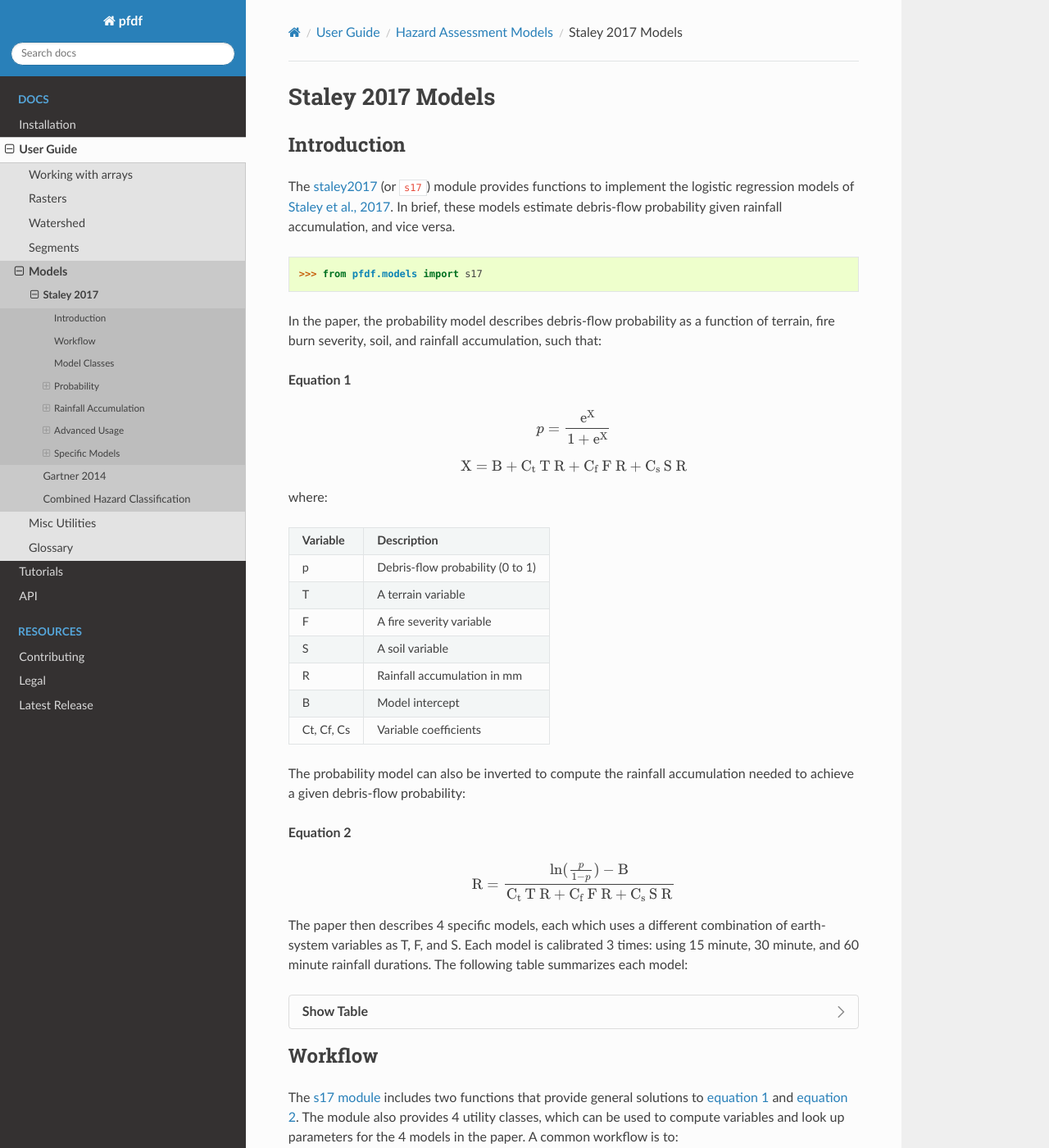
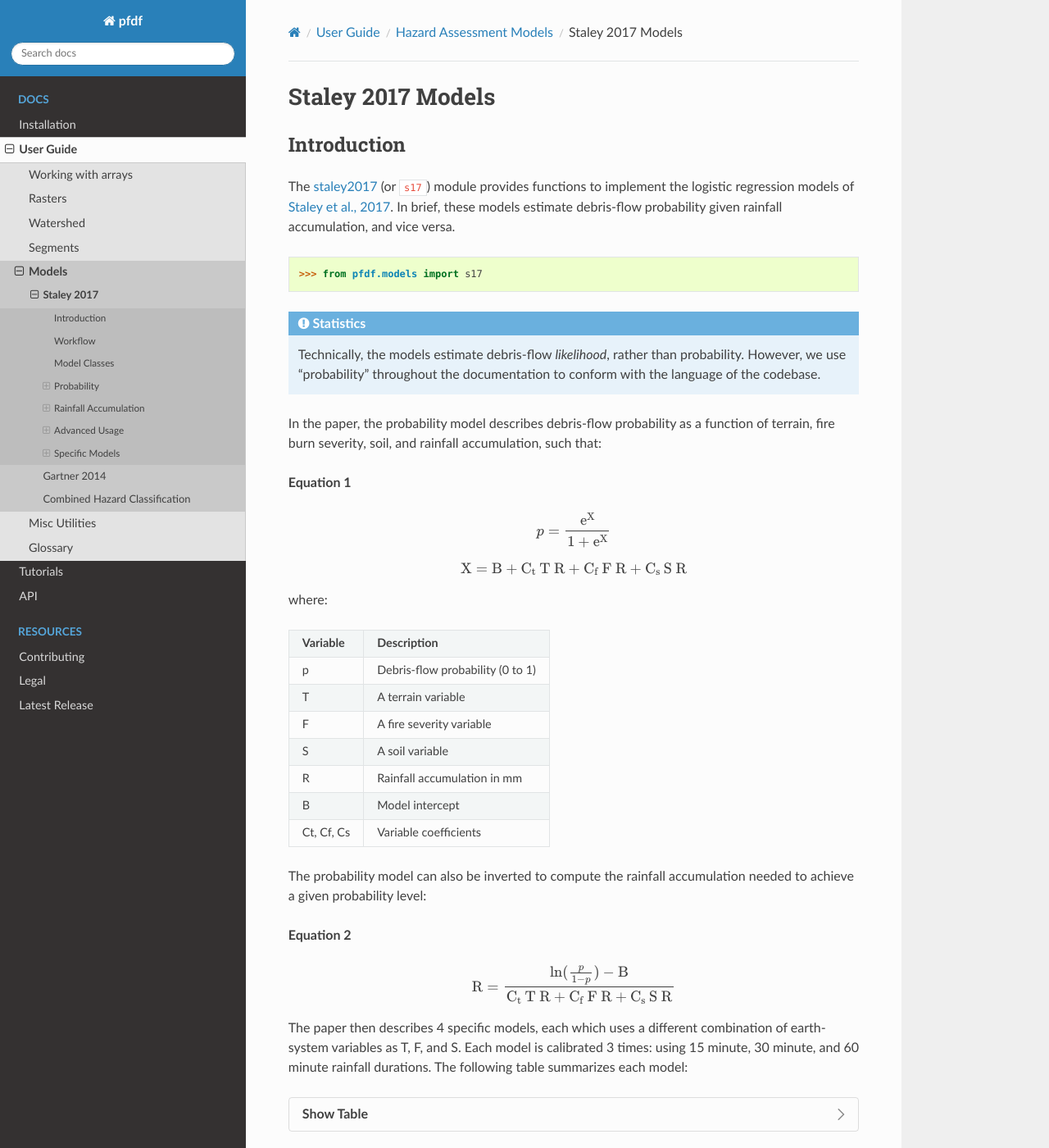
Before and after one commit to JonKing93/pfdf, a Sphinx documentation site: the page built from docs/guide/models/s17.rst, in a window 1280 px wide and 1400 px high. Shown: the whole window at 82% size. Built offline with Sphinx 7.4.7 and the Read the Docs theme 2.0.0, drawn with Linux system fonts in a browser that asks for light colours; some of the changed text lies outside the part shown.

Commit message:
supplement notes in s17 and watershed

```diff
--- a/docs/guide/models/s17.rst
+++ b/docs/guide/models/s17.rst
@@ -9,6 +9,11 @@ The :ref:`staley2017 <pfdf.models.staley2017>` (or ``s17``) module provides func
 ::
 
   >>> from pfdf.models import s17
+
+.. admonition:: Statistics
+
+    Technically, the models estimate debris-flow *likelihood*, rather than probability. However, we use "probability" throughout the documentation to conform with the language of the codebase.
+
 
 In the paper, the probability model describes debris-flow probability as a function of terrain, fire burn severity, soil, and rainfall accumulation, such that:
 
@@ -50,7 +55,7 @@ where:
       - Variable coefficients
 
 
-The probability model can also be inverted to compute the rainfall accumulation needed to achieve a given debris-flow probability:
+The probability model can also be inverted to compute the rainfall accumulation needed to achieve a given probability level:
 
 .. _s17-equation-2:
 
@@ -245,12 +254,12 @@ which correspond to the columns of the output array, respectively.
   If you typically work with rainfall intensities in mm/hour, be sure to scale them to the appropriate duration::
 
     # Converting mm/hour for 15-minute duration
-    >>> R = 0.24  # mm/hour
-    >>> R = R * (60/15)
+    >>> I = 0.24  # mm/hour
+    >>> R = I * (60/15)
 
     # For a 30-minute duration
-    >>> R = 0.24  # mm/hour
-    >>> R = R * (60/30)
+    >>> I = 0.24  # mm/hour
+    >>> R = I * (60/30)
 
 
 
@@ -308,11 +317,11 @@ which correspond to the columns of the output array, respectively.
 
     # 15-minute accumulation to mm/hour
     >>> R = 0.24  # mm/15-minutes
-    >>> R = R * (15/60)
+    >>> I = R * (15/60)
 
     # 30-minute accumulation to mm/hour
     >>> R = 0.24  # mm/30-minutes
-    >>> R = R * (30/60)
+    >>> I = R * (30/60)
 
 
 
--- a/docs/guide/watershed.rst
+++ b/docs/guide/watershed.rst
@@ -100,7 +100,7 @@ D8 flow slopes are often useful for implementing :doc:`hazard assessment models
 
     >>> slopes = watershed.slopes(dem, flow)
 
-.. note:: The input DEM may be a raw DEM; a conditioned DEM is not required for this function.
+.. note:: The input DEM may be a raw DEM; a conditioned DEM is not required for this function. However, you may wish to use a conditioned DEM for consistency across your analyses.
 
 
 .. _relief:
@@ -112,4 +112,4 @@ Vertical relief is often used to implement :doc:`potential sediment volume model
 
     >>> relief = watershed.relief(dem, flow)
 
-.. note:: As with :ref:`slopes`, the DEM input may be a raw DEM; a conditioned DEM is not required for this function.
+.. note:: As with :ref:`slopes`, the DEM input may be a raw DEM; a conditioned DEM is not required for this function. However, you may wish to use a conditioned DEM for consistency across your analyses.
```
Also changed, not shown: other parts of docs/guide/models/s17.rst (+5 -1 lines).
